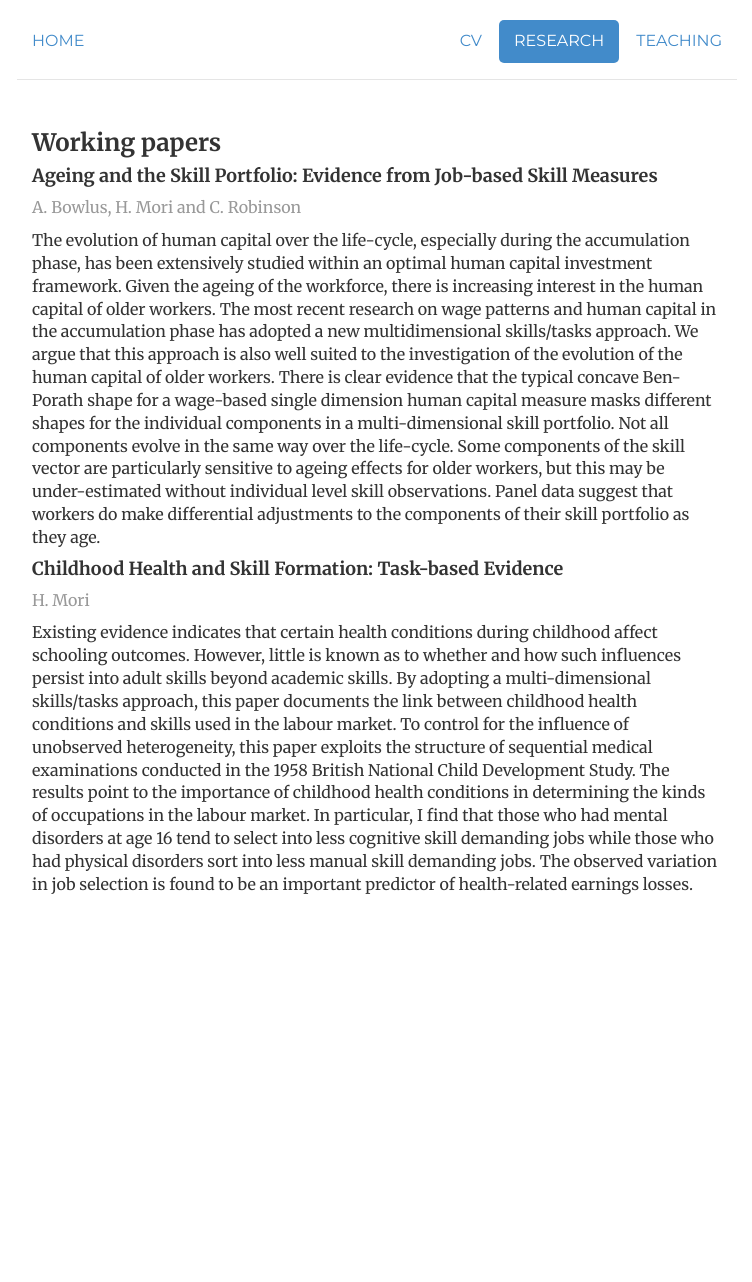
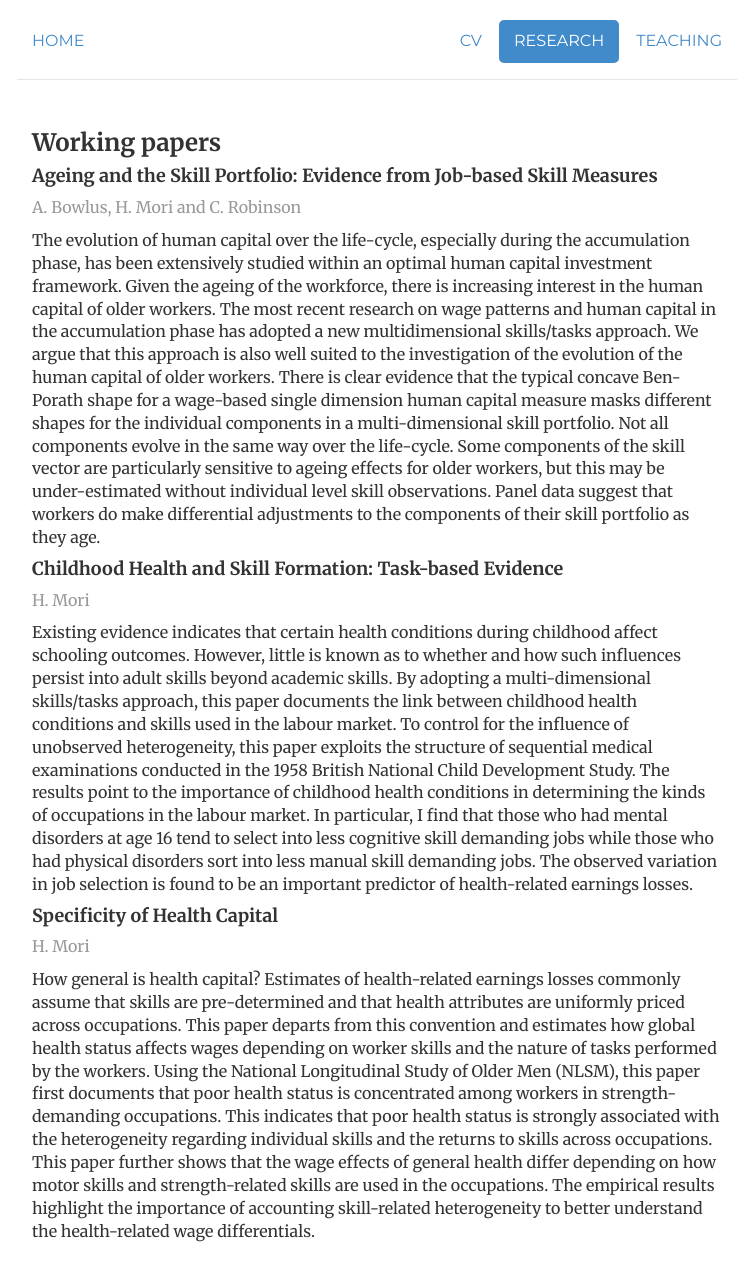
Before and after one commit to morihiroaki/morihiroaki.github.io, a Jekyll site: the page built from research.html, in a window 1280 px wide. Shown: the whole page, without its empty margins (263-1015 px from the left). Built offline with Jekyll 4.4.1, drawn with Linux system fonts in a browser that asks for light colours; before the commit the page ends 936 px from its top, so only the background shows below that.

Commit message:
Update research.html

```diff
--- a/research.html
+++ b/research.html
@@ -26,5 +26,10 @@
 <h4>Childhood Health and Skill Formation: Task-based Evidence</h4>
 <p class="text-muted">H. Mori</p>
 Existing evidence indicates that certain health conditions during childhood affect schooling outcomes. However, little is known as to  whether and how such influences persist into adult skills beyond academic skills. By adopting a multi-dimensional skills/tasks approach, this paper documents the link between childhood health conditions and skills used in the labour market.  To control for the influence of unobserved heterogeneity, this paper exploits the structure of sequential medical examinations conducted in the 1958 British National Child Development Study. The results point to the importance of childhood health conditions in determining the kinds of occupations in the labour market. In particular, I find that those who had mental disorders at age 16 tend to select into less cognitive skill demanding jobs while those who had physical disorders sort into less manual skill demanding jobs. The observed variation in job selection is found to be an important predictor of health-related earnings losses.</br>
+
+<h4>Specificity of Health Capital</h4>
+<p class="text-muted">H. Mori</p>
+How general is health capital? Estimates of health-related earnings losses commonly assume that skills are pre-determined and that health attributes are uniformly priced across occupations.  This paper departs from this convention and estimates how global health status  affects wages depending on worker skills and the nature of tasks performed by the workers. Using the National Longitudinal Study of Older Men (NLSM), this paper first documents that poor health status is concentrated among workers in strength-demanding occupations. This indicates that poor health status is strongly associated with the  heterogeneity regarding individual skills and the returns to skills across occupations. This paper further shows that the wage effects of general health differ  depending on how motor skills and strength-related skills are used in the occupations. The empirical results highlight the importance of accounting  skill-related heterogeneity to better understand the health-related wage differentials.</br>
+
 </div>
   <!--/div-->
```
